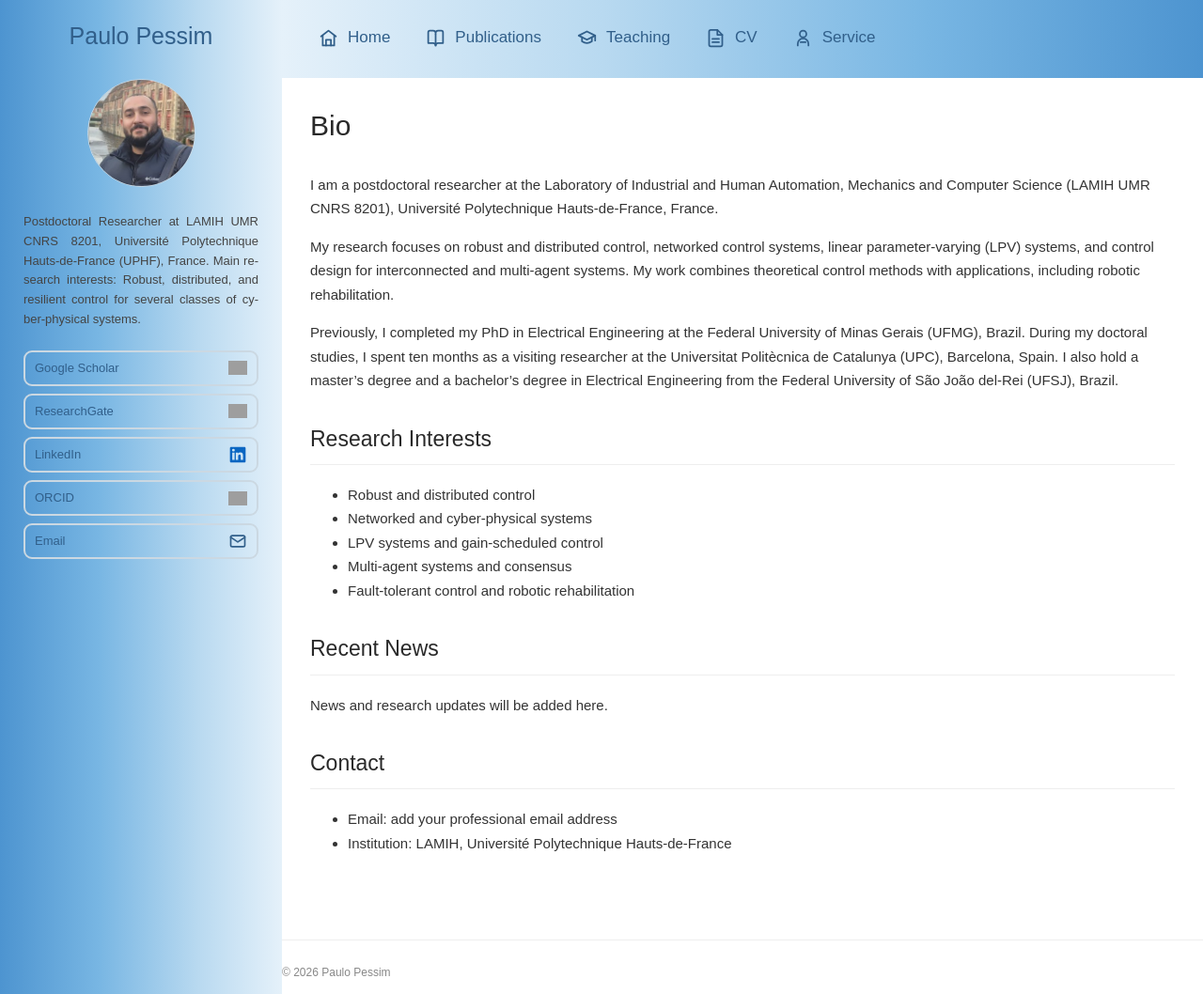
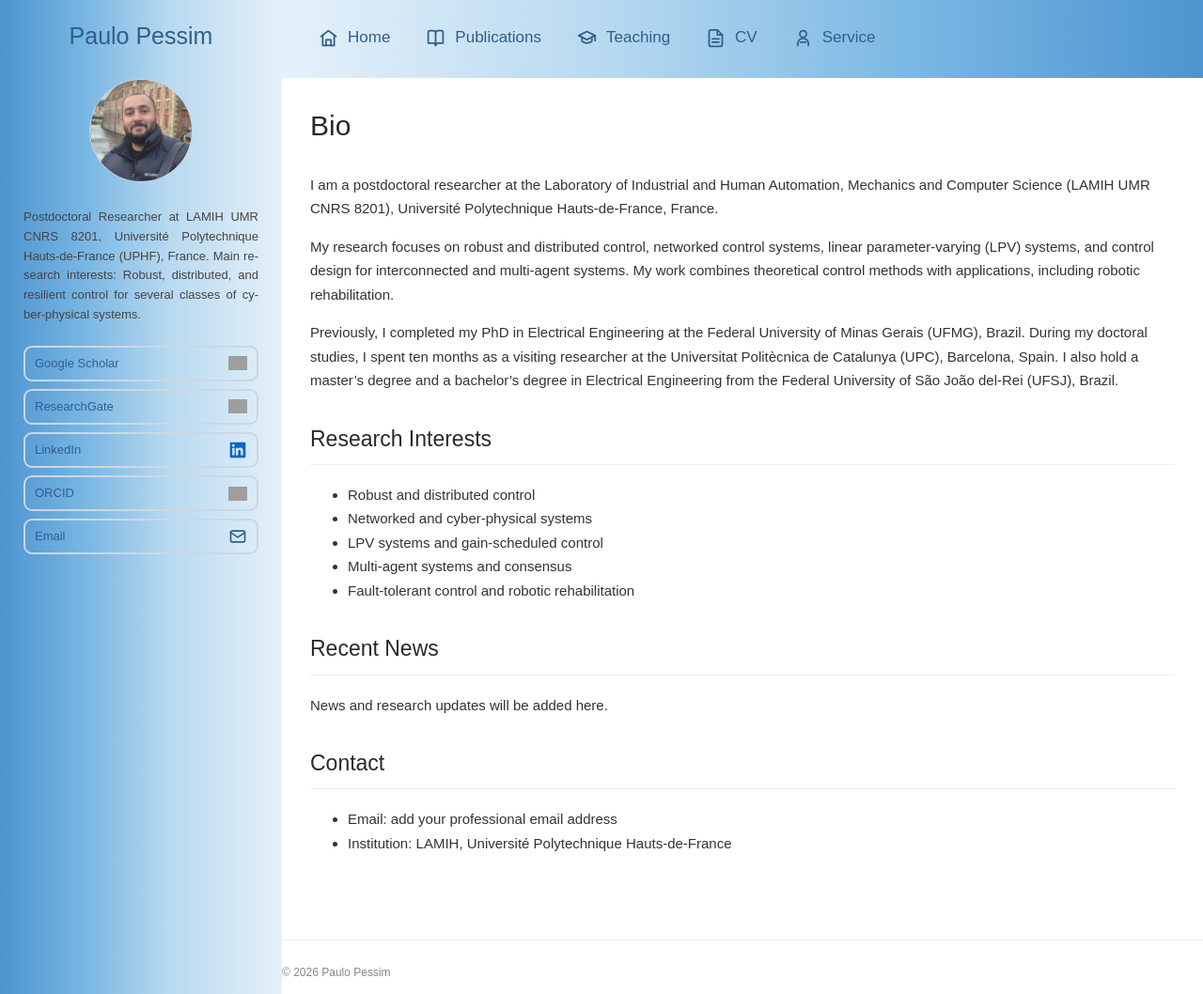
Before and after one commit to ppessim/ppessim.github.io, a Jekyll site: the page built from index.md, in a window 1280 px wide and 1058 px high. Shown: the whole window at 94% size. Built offline with Jekyll 4.4.1, drawn with Linux system fonts in a browser that asks for light colours; grey boxes are pictures that could not be loaded.

Commit message:
Update style.css

```diff
--- a/assets/css/style.css
+++ b/assets/css/style.css
@@ -44,8 +44,8 @@ body {
    background: linear-gradient(
     90deg,
     #4d94d0 0%,
-    #78b6e3 35%,
-    #b8d9f0 70%,
+    #78b6e3 30%,
+    #b8d9f0 60%,
     #e5f1fa 100%
   );
   padding: 0 25px 40px;
@@ -90,10 +90,10 @@ body {
 
 .profile-photo {
   display: block;
-  width: 115px;
-  height: 115px;
+  width: 110px;
+  height: 110px;
   margin: 0 auto 15px;
-  border-radius: 80%;
+  border-radius: 50%;
   object-fit: cover;
   border: 1px solid #cbd8e2;
 }
```
